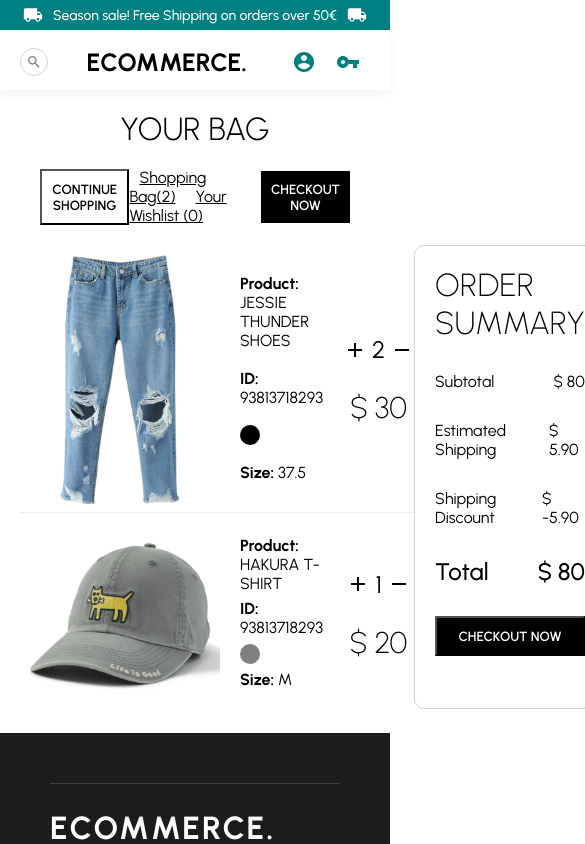
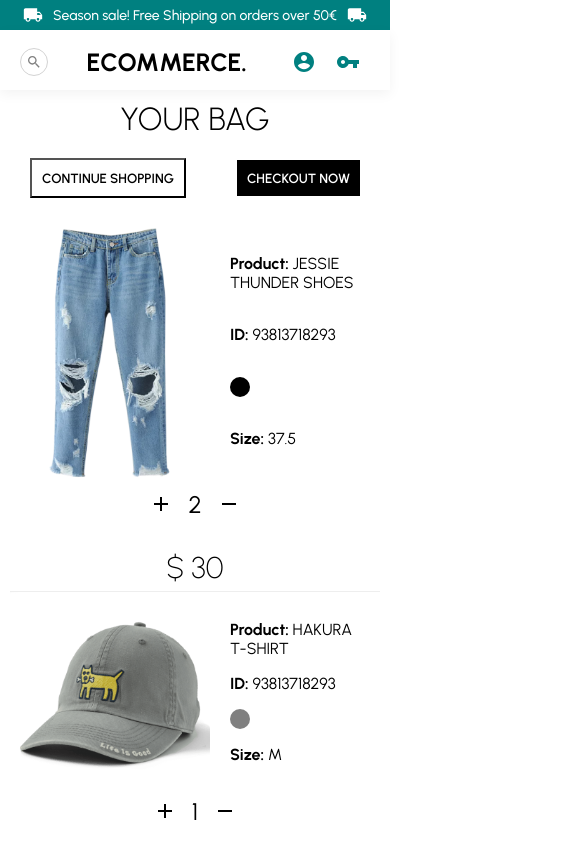
Before and after one commit to DviadFer/ecommerce-react, a React (Create React App) app: page /cart in a window 390 px wide. Shown: the top 844 px of the page, 585 px wide, since content can reach past the window. Built offline with nearby package versions, Linux system fonts and the light colour scheme; no server answers.

Commit message:
Cart y la pagina single product ya son responsive. RESPONSIVE WEB terminada.

```diff
--- a/src/pages/Cart.jsx
+++ b/src/pages/Cart.jsx
@@ -2,11 +2,13 @@ import { Add, Remove } from "@material-ui/icons";
 import styled from "styled-components";
 import Footer from "../components/Footer";
 
+import { mobile } from "../responsive";
 
 const Container = styled.div``;
 
 const Wrapper = styled.div`
   padding: 20px;
+  ${mobile({ padding: "10px" })}
 `
 
 const Title = styled.h1`
@@ -32,6 +34,7 @@ const TopButton = styled.button`
 `
 
 const TopTexts = styled.div`
+  ${mobile({ display: "none" })}
 `
 
 const TopText = styled.span`
@@ -43,6 +46,7 @@ const TopText = styled.span`
 const Bottom = styled.div`
   display: flex;
   justify-content: space-between;
+  ${mobile({ flexDirection: "column" })}
 `
 
 const Info = styled.div`
@@ -52,6 +56,7 @@ const Info = styled.div`
 const Product = styled.div`
   display: flex;
   justify-content: space-between;
+  ${mobile({ flexDirection: "column" })}
 `
 
 const ProductDetail = styled.div`
@@ -100,11 +105,13 @@ const ProductAmountContainer = styled.div`
 const ProductAmount = styled.div`
   font-size: 24px;
   margin: 5px;
+  ${mobile({ margin: "5px 15px" })}
 `
 
 const ProductPrice = styled.div`
   font-size: 30px;
   font-weight: 200;
+  ${mobile({ margin: "5px 15px" })}
 `
 
 const Hr = styled.hr`
--- a/src/pages/SingleProduct.jsx
+++ b/src/pages/SingleProduct.jsx
@@ -1,6 +1,8 @@
 import { Add, ArrowLeft, Remove } from "@material-ui/icons";
 import { Link } from "react-router-dom";
 import styled from "styled-components";
+
+import { mobile } from "../responsive";
 
 const Container = styled.div`
   width: 90%;
@@ -11,6 +13,7 @@ const Container = styled.div`
 const Wrapper = styled.div`
   padding: 50px;
   display: flex;
+  ${mobile({ padding: "10px", flexDirection:"column" })}
 `
 
 const ImgContainer = styled.div`
@@ -26,6 +29,7 @@ const Image = styled.img`
 const InfoContainer = styled.div`
   flex: 1;
   padding: 0px 50px;
+  ${mobile({ padding: "10px" })}
 `
 
 const Title = styled.h1`
@@ -46,6 +50,7 @@ const FilterContainer = styled.div`
   margin: 30px 0px;
   display: flex;
   justify-content: space-between;
+  ${mobile({ width: "100%" })}
 `
 
 const Filter = styled.div`
@@ -75,7 +80,7 @@ const FilterSize = styled.select`
 const FilterSizeOption = styled.option``;
 
 const AddContainer = styled.div`
-  width: 50%;
+  width: 100%;
   display: flex;
   align-items: center;
   justify-content: space-between;
@@ -131,6 +136,7 @@ const Back = styled(Link)`
   &:hover {
       font-weight: bold;
   }
+  ${mobile({ marginBottom: "25px" })}
 `
 
 const Product = () => {
```
Lines whose indentation alone changed are shown as unchanged.
